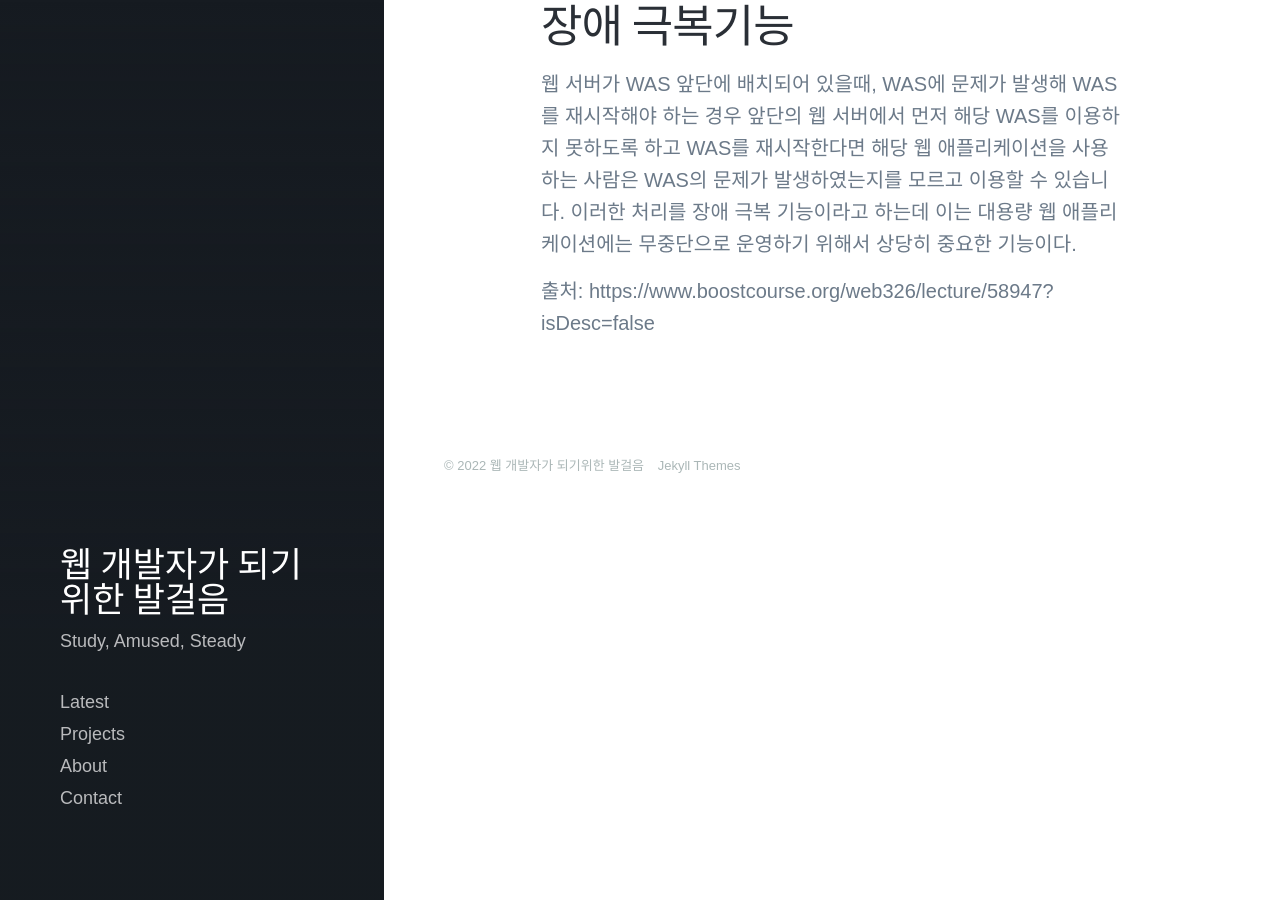
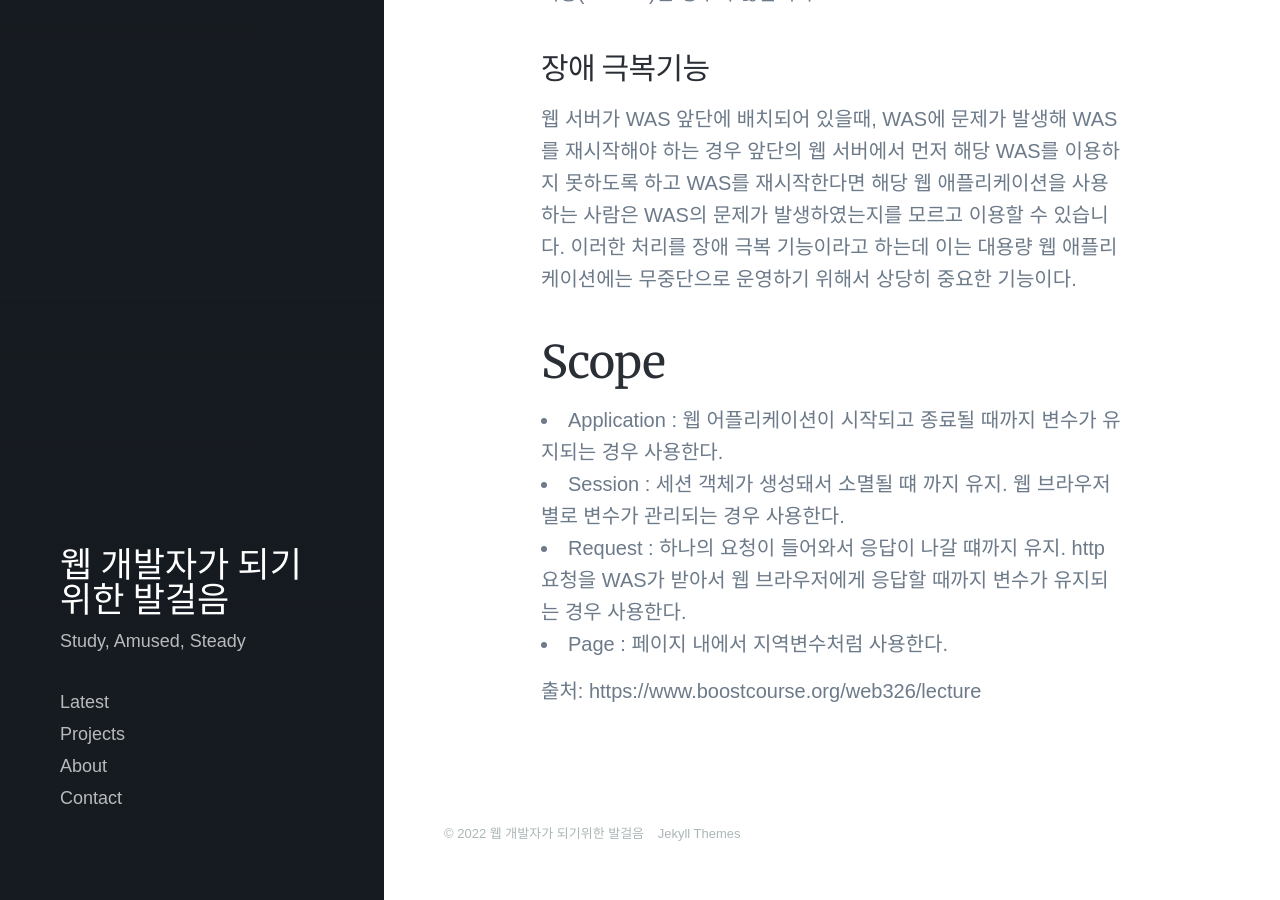
Before and after one commit to lawijdo201/lawijdo201.github.io, a Jekyll site: the page built from _posts/2022-07-14-aboutWEB-post.md, in a window 1280 px wide and 900 px high, scrolled down 1302 px. Built offline with Jekyll 4.4.1, drawn with Linux system fonts in a browser that asks for light colours; nearby versions of some CDN libraries; some web fonts are replaced.

Commit message:
Update and rename 2022-07-14-aboutWAS-post.md to 2022-07-14-aboutWEB-post.md

```diff
--- a/_posts/2022-07-14-aboutWAS-post.md
+++ b/_posts/2022-07-14-aboutWEB-post.md
@@ -1,43 +1,54 @@
 ---
-title: 'WAS'
+title: 'Web'
 date: 2022-07-14 00:00:00
-excerpt: WAS, 미들웨어, DBMS
+excerpt: Web에 대해
 ---
 
 
-DBMS(database management system)
-===========================
+## DBMS(database management system)
 
 * 다수의 사용자들이 데이터베이스 내의 데이터를 접근할 수 있도록 해주는 소프트웨어를 말합니다.
 * ex)MySQL, Oracle, MariaDB...
 
-미들웨어(MiddleWare)
-====================================
+## 미들웨어(MiddleWare)
 
 * 비즈니스 로직을 클라이언트와 DBMS사이의 미들웨어 서버에서 동작하도록 함으로써 클라이언트는 입력과 출력만 담당하도록 합니다. 이로써 프로그램 로직이 변경이 되더라도 클라이언트 수정없이 중앙의 미들웨어만 변경하면 되는 장점을 가지게 됩니다.
 
-WAS(Web Applicatoin Server)
-================================================
+## WAS(Web Applicatoin Server)
 
 * WAS는 일종의 미들웨어로 웹 클라이언트의 요청 중 보통 웹 에플리케이션 동작하도록 지원하는 목적을 가집니다.
 
-WAS의 주요기능
---------------------------------------
+### WAS의 주요기능
 
 1. 프로그램 실행 환경과 데이터베이스 접속 기능을 제공합니다.
 2. 여러 개의 트랜젝션을 관리합니다.
 3. 업무를 처리하는 비즈니스 로직을 수행합니다.
 
-웹서버 vs WAS
---------------------------------------
+### 웹서버 vs WAS
 
 * WAS도 보통 자체적으로 웹 서버 기능을 내장하고 있습니다.
 * 현재는 WAS가 가지고 있는 웹 서버도 정적인 컨텐츠를 처리하는데 있어서 성능상 큰 차이가 없습니다.
 * 규모가 커질수록 웹 서버와 WAS를 분리한다. 그 목적은 장애 극복기능(failover)인 경우가 많습니다.
 
-장애 극복기능
--------------------
+### 장애 극복기능
 
 웹 서버가 WAS 앞단에 배치되어 있을때, WAS에 문제가 발생해 WAS를 재시작해야 하는 경우 앞단의 웹 서버에서 먼저 해당 WAS를 이용하지 못하도록 하고 WAS를 재시작한다면 해당 웹 애플리케이션을 사용하는 사람은 WAS의 문제가 발생하였는지를 모르고 이용할 수 있습니다. 이러한 처리를 장애 극복 기능이라고 하는데 이는 대용량 웹 애플리케이션에는 무중단으로 운영하기 위해서 상당히 중요한 기능이다.
 
-출처: https://www.boostcourse.org/web326/lecture/58947?isDesc=false
+## Scope
+
+* Application : 웹 어플리케이션이 시작되고 종료될 때까지 변수가 유지되는 경우 사용한다.
+* Session : 세션 객체가 생성돼서 소멸될 떄 까지 유지. 웹 브라우저 별로 변수가 관리되는 경우 사용한다.
+* Request : 하나의 요청이 들어와서 응답이 나갈 떄까지 유지. http요청을 WAS가 받아서 웹 브라우저에게 응답할 때까지 변수가 유지되는 경우 사용한다.
+* Page : 페이지 내에서 지역변수처럼 사용한다.
+
+
+
+
+
+
+
+
+
+
+
+출처: https://www.boostcourse.org/web326/lecture
```
